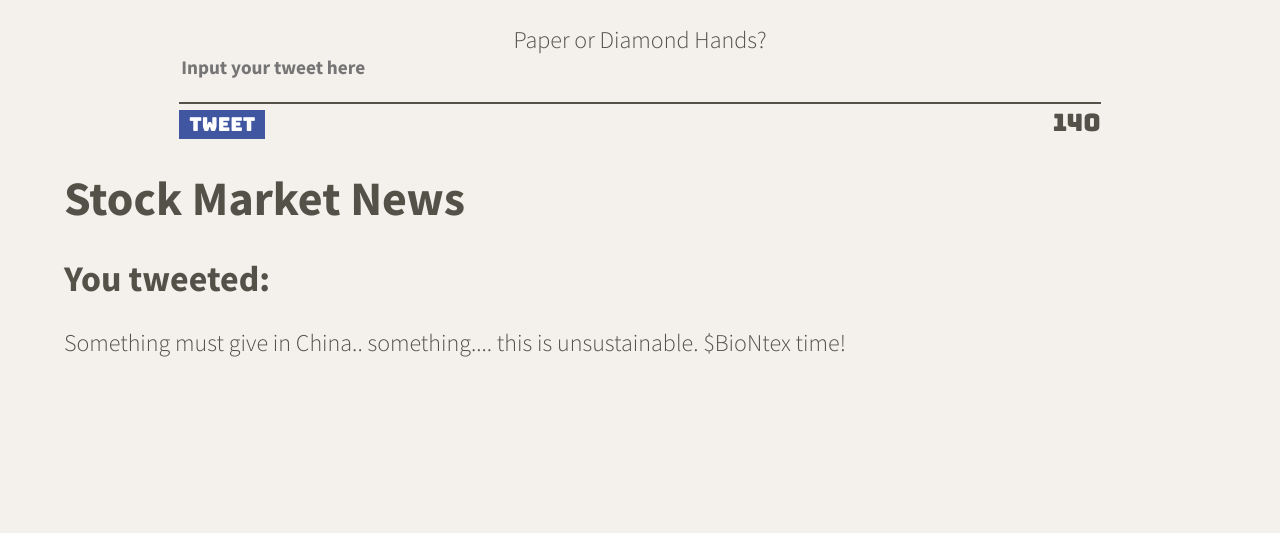
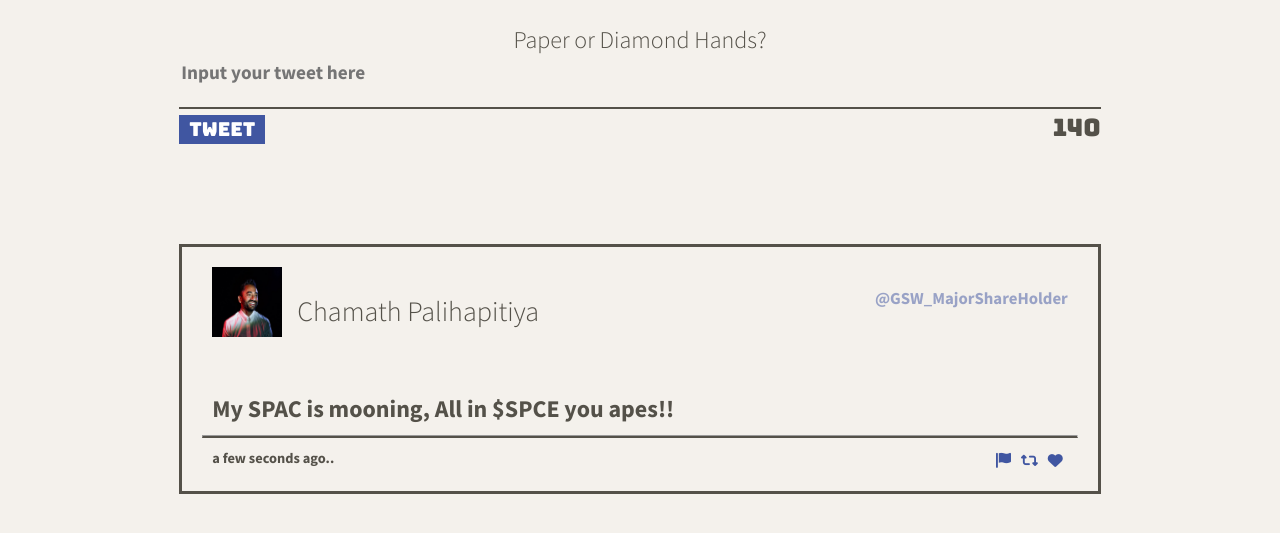
Before and after one commit to jhoangqm/tweeter, a website: page public/index.html in a window 1280 px wide. Shown: the part 595-1128 px from the top of the page. Before the commit the page ends 976 px from the top, so only its background shows below. Drawn offline with nearby package versions, Linux system fonts and the light colour scheme.

Commit message:
Creating the tweets and css styling. Fixed Nav already done

```diff
--- a/public/index.html
+++ b/public/index.html
@@ -66,10 +66,34 @@
           </div>
         </form>
       </section>
+      <section class="tweets">
+        <article class="tweet">
+          <header>
+          <div class="profile">
+            <img src="/images/chamath.jpeg">
+            <h3><span class="normal">Chamath Palihapitiya</span></h3>
+          </div>
+          <div>
+            <h4 class="handle">@GSW_MajorShareHolder</h4>
+          </div>
 
-     <h1>Stock Market News </h1>
-     <h2>You tweeted: </h2>
-     <p>Something must give in China.. something.... this is unsustainable. $BioNtex time!</p>
+
+        </header>
+        <h5 class="tweet-text"> My SPAC is mooning, All in $SPCE you apes!!
+          </h5>
+          <hr>
+          <footer>
+            <div class="date">
+              <p><strong>a few seconds ago..</strong></p>
+            </div>
+            <div class="icons">
+              <i class="fa-solid fa-flag fa-2xs"></i>
+              <i class="fa-solid fa-retweet fa-2xs"></i>
+              <i class="fa-solid fa-heart fa-2xs"></i>
+            </div>
+          </footer>
+        </article>
+      </section>
     </main>
   </body>
 </html>
--- a/public/scripts/composer-char-counter.js
+++ b/public/scripts/composer-char-counter.js
@@ -1,4 +1,5 @@
 let charLimit = 140;
+
 $(function () {
   // DOM LOADED SUCCESFULL
 
--- a/public/styles/header.css
+++ b/public/styles/header.css
@@ -1,4 +1,4 @@
-header {
+body > header {
   height: 400px;
   width: 100vw;
   margin-top: 120px;
@@ -6,8 +6,9 @@
   flex-direction: column;
   justify-content: center;
   align-items: center;
-  background-color: #4056a1;
-  background-image: url("https://www.transparenttextures.com/patterns/darth-stripe.png");}
+  background-color: #d1d1d1;
+  background-image: url("https://www.transparenttextures.com/patterns/asfalt-light.png");
+}
 
 
 
@@ -22,7 +23,7 @@
 }
 
 .normal{
-  font-weight: 400;
+  font-weight: 300;
 
 }
 /* .small{
--- a/public/styles/layout.css
+++ b/public/styles/layout.css
@@ -10,9 +10,7 @@
   box-sizing: inherit;
 }
 
-/*
- * Global layout stuff
- */
+
 
 body {
   color: #545149;
@@ -24,9 +22,6 @@
   display: flex;
 }
 
-/*
- * Additional CSS can be defined below or in other CSS files, as per instructions
- */
 
  main {
   margin: 0 auto;
@@ -36,3 +31,79 @@
   justify-content: column;
   align-items: center;
 }
+
+section {
+  margin-bottom: 100px;
+}
+
+article.tweet {
+  margin: 0 auto;
+  width: 80%;
+  border: 3px solid #545149;
+  display: felx;
+  flex-direction: column;
+  padding: 20px;
+}
+
+article.tweet:hover {
+  box-shadow: 5px 5px 0 #C8C8C8;
+ }
+
+article.tweet header,
+article.tweet footer {
+  display: flex;
+  flex-direction: row;
+  justify-content: space-between;
+  padding: 0 10px;
+}
+
+.profile {
+  display: flex;
+  flex-direction: row;
+}
+
+.profile img {
+  width: 70px;
+  height: 70px;
+  margin-right: 15px;
+}
+
+
+.tweet .handle:hover{
+  color: black
+}
+
+.tweet h4.handle {
+  color: #4056A1;
+  opacity: 0.5;
+  font-size: 70%;
+
+}
+
+.tweet-text {
+  padding: 0 10px;
+  margin-bottom: 5px;
+}
+
+.tweet hr {
+  border-bottom: 2px solid #545149;
+}
+
+.tweet .icons {
+  color: #4056A1;
+  display: flex;
+  flex-direction: row;
+}
+
+.tweet .icons i {
+  margin: 10px 5px;
+}
+
+.tweet .icons i:hover {
+  color: goldenrod;
+}
+
+.tweet footer p {
+  margin: 0;
+  font-size: 0.6em;
+}
--- a/server/data-files/initial-tweets.json
+++ b/server/data-files/initial-tweets.json
@@ -8,7 +8,7 @@
     "content": {
       "text": "If I have seen further it is by standing on the shoulders of giants"
     },
-    "created_at": 1653173838242
+    "created_at": 1653224348109
   },
   {
     "user": {
@@ -19,6 +19,6 @@
     "content": {
       "text": "Je pense , donc je suis"
     },
-    "created_at": 1653260238242
+    "created_at": 1653310748109
   }
 ]
```
Also changed, not shown: public/images/chamath.jpeg (added).
